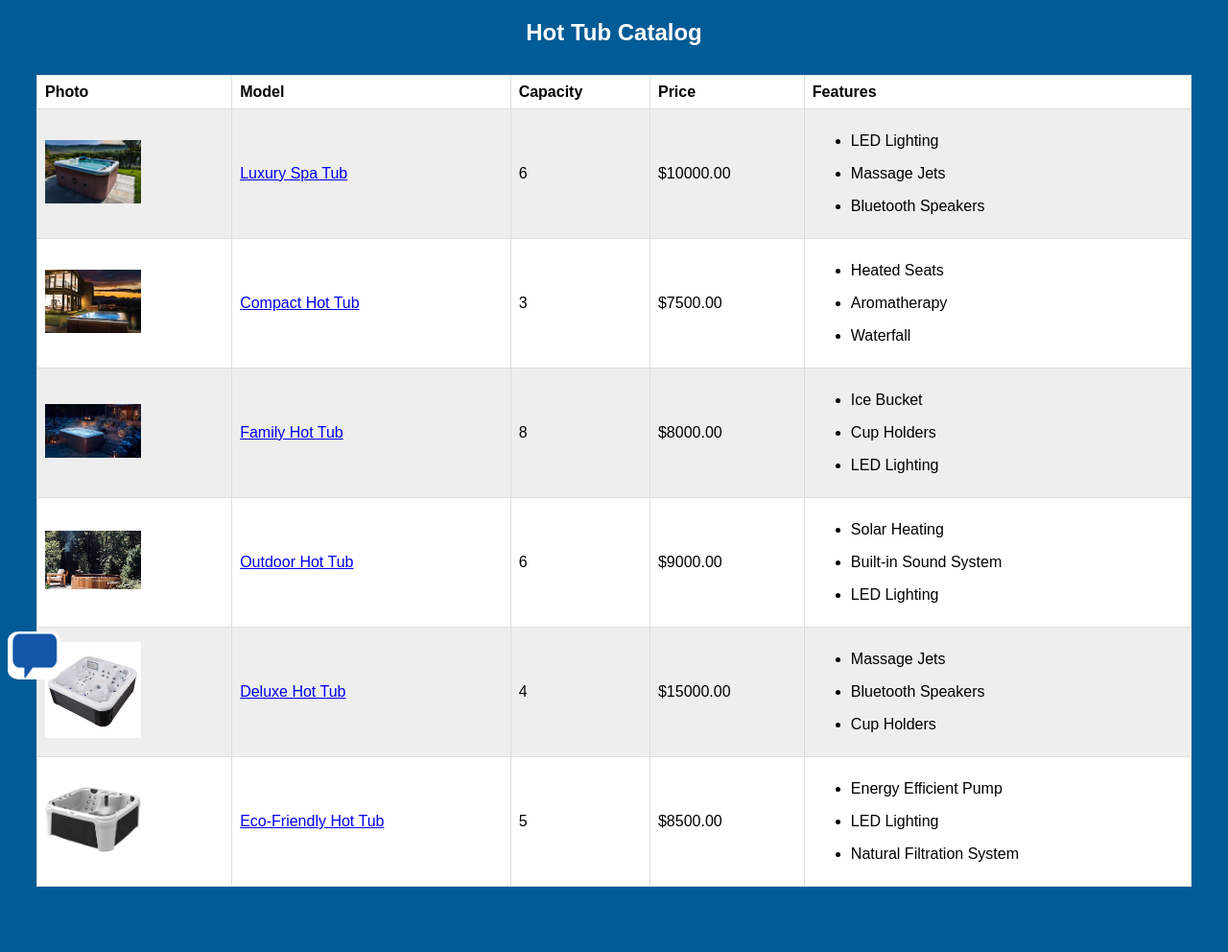
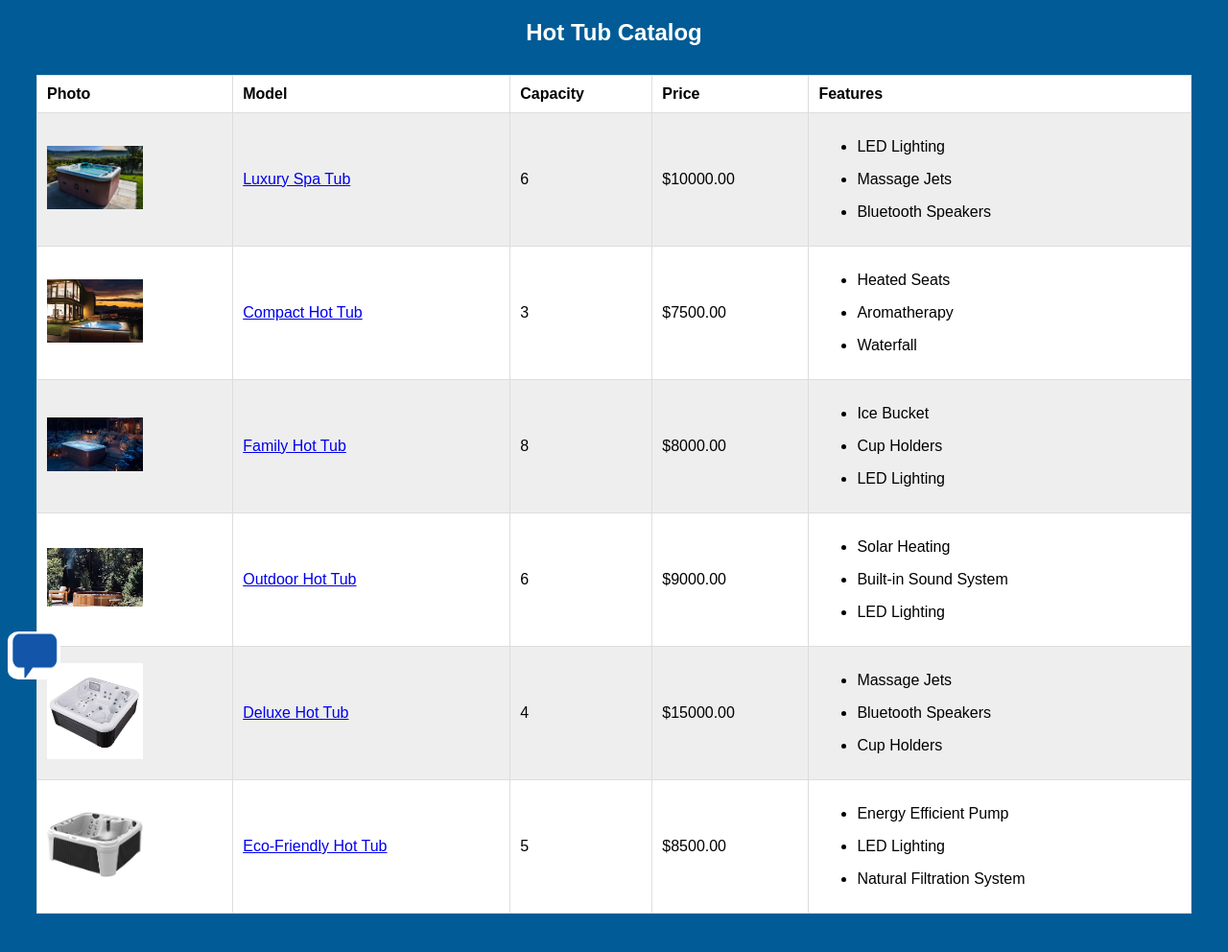
Before and after one commit to davooos/CSCI331-Final-Site, a Flask app: page /catalog in a window 1280 px wide. Shown: the part 87-1079 px from the top of the page at 96% size. Run offline with Flask 3, Linux system fonts and the light colour scheme.

Commit message:
complete

```diff
--- a/static/styles/main_style.css
+++ b/static/styles/main_style.css
@@ -67,7 +67,6 @@ h2 {
 }
 
 table {
-
     background-color: white;
     border-collapse: collapse;
     width: 100%;
@@ -76,7 +75,7 @@ table {
 td, th {
     border: 1px solid #dddddd;
     text-align: left;
-    padding: 8px;
+    padding: 10px;
 }
 
 tr:nth-child(even) {
```
